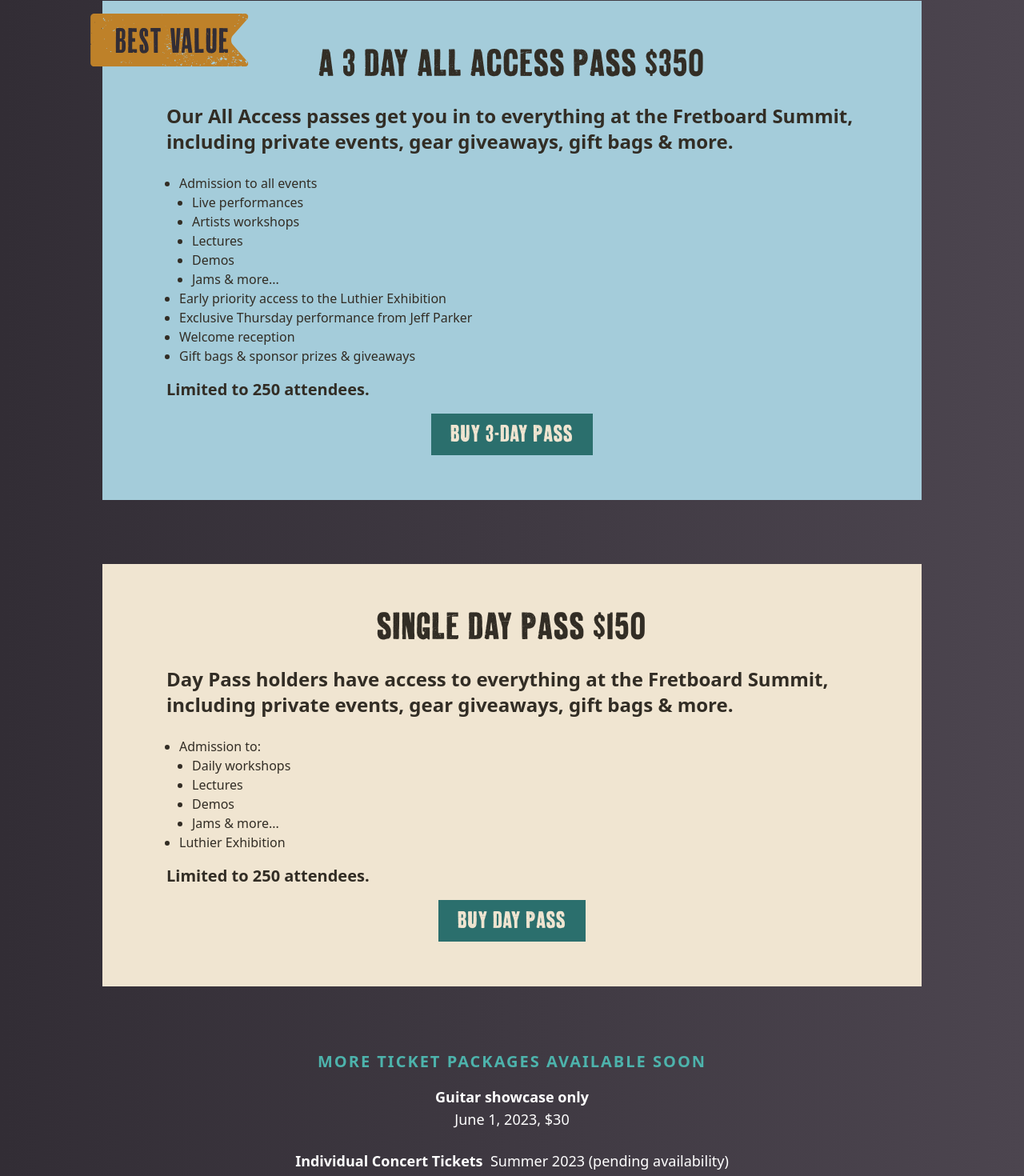
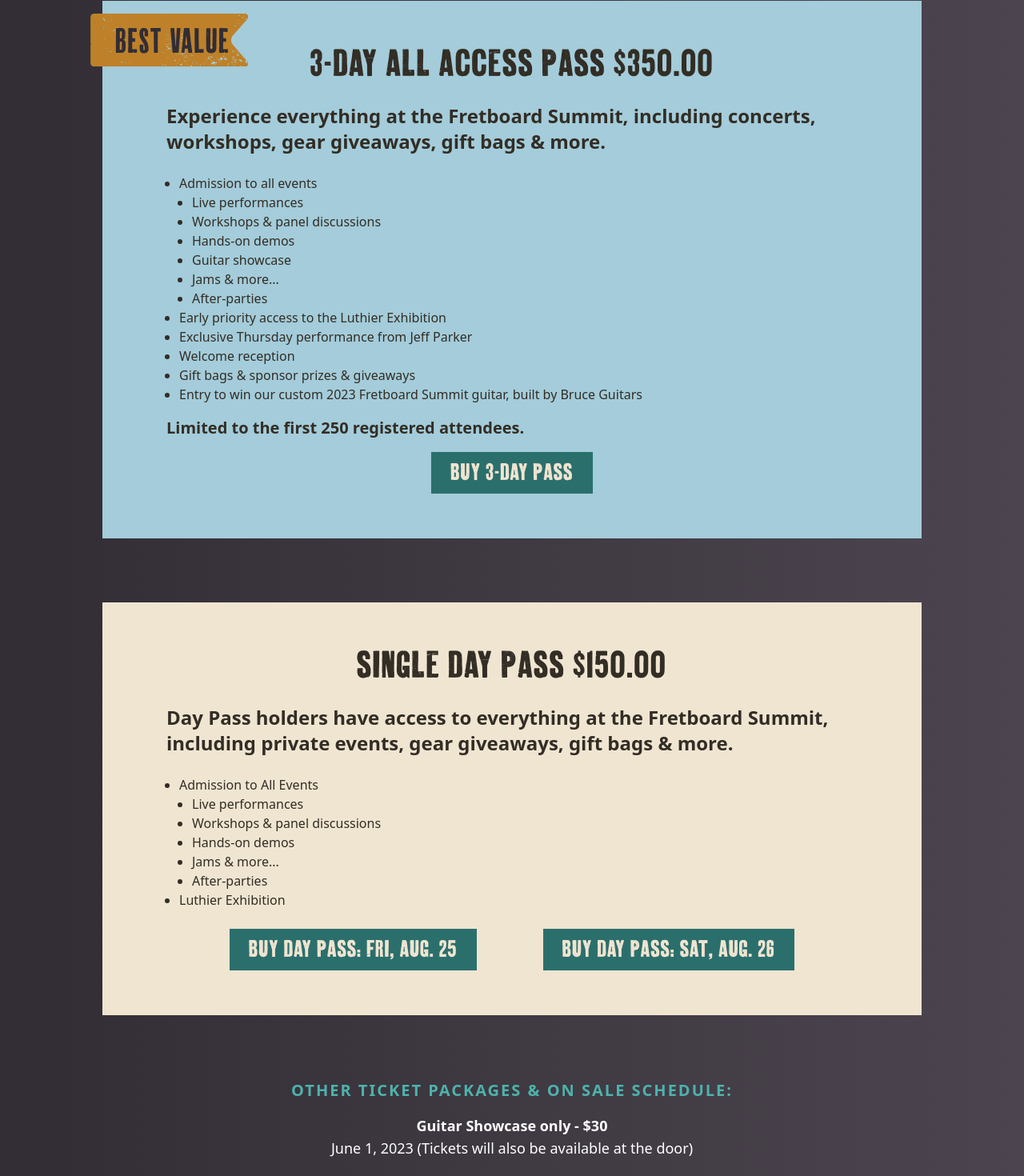
Before and after one commit to oldtownschool/fretboard-summit, a Next.js app: page /tickets in a window 1280 px wide. Shown: the part 560-2030 px from the top of the page at 80% size. Built offline with nearby package versions, Linux system fonts and the light colour scheme.

Commit message:
updated tickets page to relect wireframe content details

```diff
--- a/app/tickets/page.js
+++ b/app/tickets/page.js
@@ -29,26 +29,33 @@ export default function Tickets() {
             height={100}
           />
           <h2 className="tracking-wider font-aurochs font-normal uppercase text-5xl text-center">
-            a 3 day all access pass $350
+            3-DAY ALL ACCESS PASS $350.00
           </h2>
           <h3 className="font-bold text-2xl my-6">
-            Our All Access passes get you in to everything at the Fretboard
-            Summit, including private events, gear giveaways, gift bags &amp;
-            more.
+            Experience everything at the Fretboard Summit, including concerts,
+            workshops, gear giveaways, gift bags &amp; more.
           </h3>
           <ul className="list-disc ml-4">
-            <li> Admission to all events</li>
+            <li>Admission to all events</li>
             <li className="ml-4">Live performances</li>
-            <li className="ml-4">Artists workshops</li>
-            <li className="ml-4">Lectures</li>
-            <li className="ml-4">Demos</li>
+            <li className="ml-4">Workshops &amp; panel discussions</li>
+            <li className="ml-4">Hands-on demos</li>
+            <li className="ml-4">Guitar showcase</li>
             <li className="ml-4">Jams &amp; more...</li>
+            <li className="ml-4">After-parties</li>
             <li>Early priority access to the Luthier Exhibition</li>
             <li>Exclusive Thursday performance from Jeff Parker</li>
             <li>Welcome reception</li>
             <li>Gift bags &amp; sponsor prizes &amp; giveaways</li>
+            <li>
+              Entry to win our custom 2023 Fretboard Summit guitar, built by
+              Bruce Guitars
+            </li>
           </ul>
-          <h3 className="my-4 font-black text-xl">Limited to 250 attendees.</h3>
+
+          <h3 className="my-4 font-black text-xl">
+            Limited to the first 250 registered attendees.
+          </h3>
           <Link href="" className="text-center">
             <button className="tracking-wider text-3xl font-aurochs px-6 py-2 uppercase hover:bg-[#4DB3AC] bg-[#2B6F6D] text-[#F0E5D1]">
               Buy 3-day pass
@@ -58,36 +65,43 @@ export default function Tickets() {
 
         <div className="my-10 w-full max-w-5xl sm:flex-col sm:flex p-4 sm:py-14 sm:px-20 bg-[#F0E5D1] text-[#322D25]">
           <h2 className="tracking-wider font-aurochs font-normal uppercase text-5xl text-center">
-            single day pass $150
+            SINGLE DAY PASS $150.00
           </h2>
           <h3 className="font-bold text-2xl my-6">
             Day Pass holders have access to everything at the Fretboard Summit,
             including private events, gear giveaways, gift bags &amp; more.
           </h3>
           <ul className="list-disc ml-4">
-            <li> Admission to:</li>
-            <li className="ml-4">Daily workshops</li>
-            <li className="ml-4">Lectures</li>
-            <li className="ml-4">Demos</li>
+            <li>Admission to All Events</li>
+            <li className="ml-4">Live performances</li>
+            <li className="ml-4">Workshops &amp; panel discussions</li>
+            <li className="ml-4">Hands-on demos</li>
             <li className="ml-4">Jams &amp; more...</li>
+            <li className="ml-4">After-parties</li>
             <li>Luthier Exhibition</li>
           </ul>
-          <h3 className="my-4 font-black text-xl">Limited to 250 attendees.</h3>
-          <Link href="" className="text-center">
-            <button className="tracking-wider text-3xl font-aurochs px-6 py-2 uppercase hover:bg-[#4DB3AC] bg-[#2B6F6D] text-[#F0E5D1]">
-              Buy day pass
-            </button>
-          </Link>
+          <div className="flex flex-row justify-evenly mt-6">
+            <Link href="" className="text-center">
+              <button className="tracking-wider text-3xl font-aurochs px-6 py-2 uppercase hover:bg-[#4DB3AC] bg-[#2B6F6D] text-[#F0E5D1]">
+                Buy Day Pass: Fri, Aug. 25
+              </button>
+            </Link>
+            <Link href="" className="text-center ml-1">
+              <button className="tracking-wider text-3xl font-aurochs px-6 py-2 uppercase hover:bg-[#4DB3AC] bg-[#2B6F6D] text-[#F0E5D1]">
+                Buy Day Pass: Sat, Aug. 26
+              </button>
+            </Link>
+          </div>
         </div>
 
         <div className="mt-10 mb-20 w-full max-w-5xl items-center sm:flex sm:flex-col px-4 lg:px-14 text-center">
           <h2 className="mb-4 text-[#4DB3AC] font-bold uppercase text-xl tracking-widest ">
-            More ticket packages available soon
+            OTHER TICKET PACKAGES &amp; ON SALE SCHEDULE:
           </h2>
           <p className="text-white text-lg">
-            <span className="font-bold">Guitar showcase only</span>
+            <span className="font-bold">Guitar Showcase only - $30</span>
             <br />
-            June 1, 2023, $30
+            June 1, 2023 (Tickets will also be available at the door)
           </p>
           <p className="text-white text-lg my-6">
             <span className="font-bold">Individual Concert Tickets</span>&nbsp;
```
